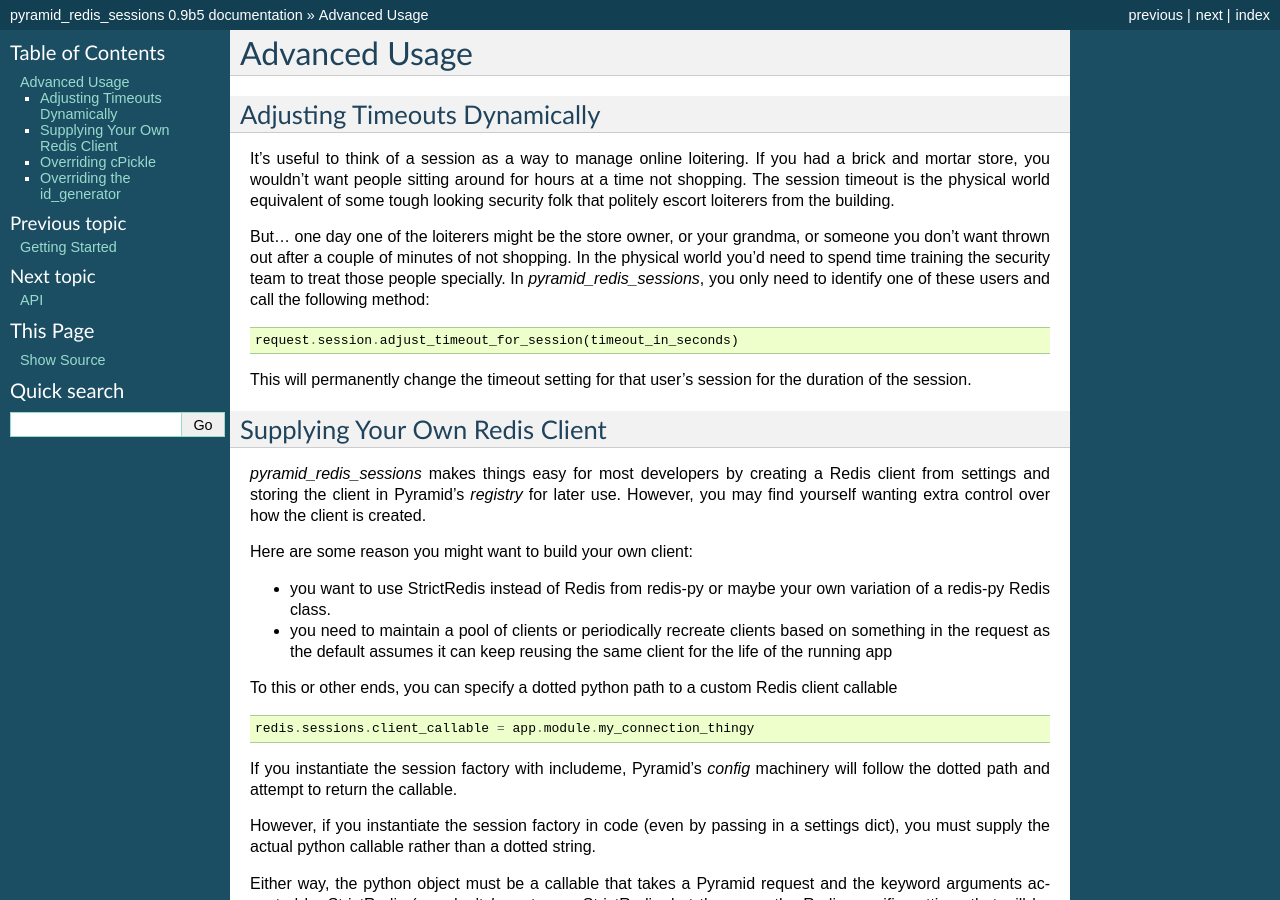
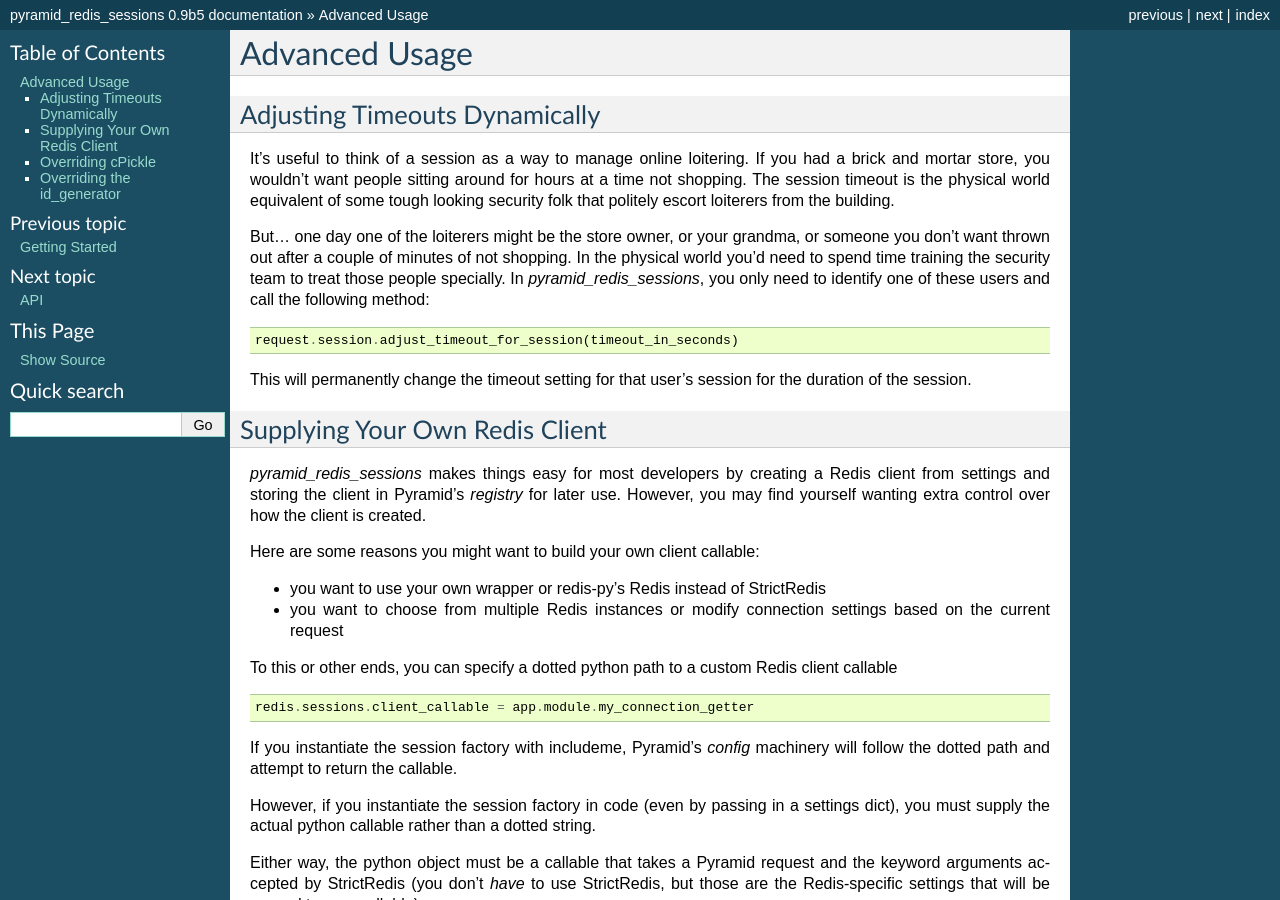
Before and after one commit to ericrasmussen/pyramid_redis_sessions, a Sphinx documentation site: the page built from pyramid_redis_sessions/docs/advanced.rst, in a window 1280 px wide and 900 px high. Built offline with Sphinx 7.4.7, drawn with Linux system fonts in a browser that asks for light colours.

Commit message:
minor doc updates

```diff
--- a/pyramid_redis_sessions/docs/advanced.rst
+++ b/pyramid_redis_sessions/docs/advanced.rst
@@ -30,19 +30,16 @@
 `registry` for later use. However, you may find yourself wanting extra control
 over how the client is created.
 
-Here are some reason you might want to build your own client:
+Here are some reasons you might want to build your own client callable:
 
-* you want to use StrictRedis instead of Redis from redis-py or maybe your
-  own variation of a redis-py Redis class.
-
-* you need to maintain a pool of clients or periodically recreate   clients
-  based on something in the request as the default assumes it can keep reusing
-  the same client for the life of the running app
+* you want to use your own wrapper or redis-py's Redis instead of StrictRedis
+* you want to choose from multiple Redis instances or modify connection
+  settings based on the current request
 
 To this or other ends, you can specify a dotted python path to a custom
 Redis client callable ::
 
-    redis.sessions.client_callable = app.module.my_connection_thingy
+    redis.sessions.client_callable = app.module.my_connection_getter
 
 If you instantiate the session factory with includeme, Pyramid's `config`
 machinery will follow the dotted path and attempt to return the callable.
```
